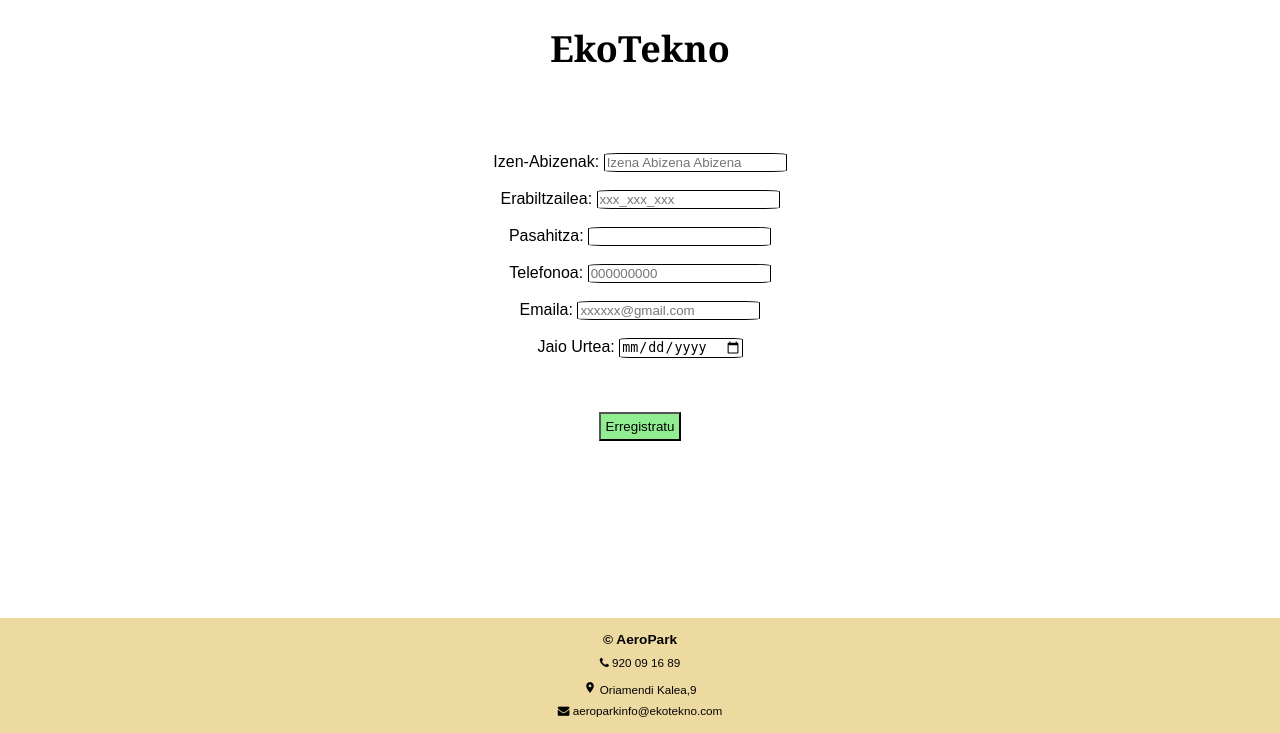
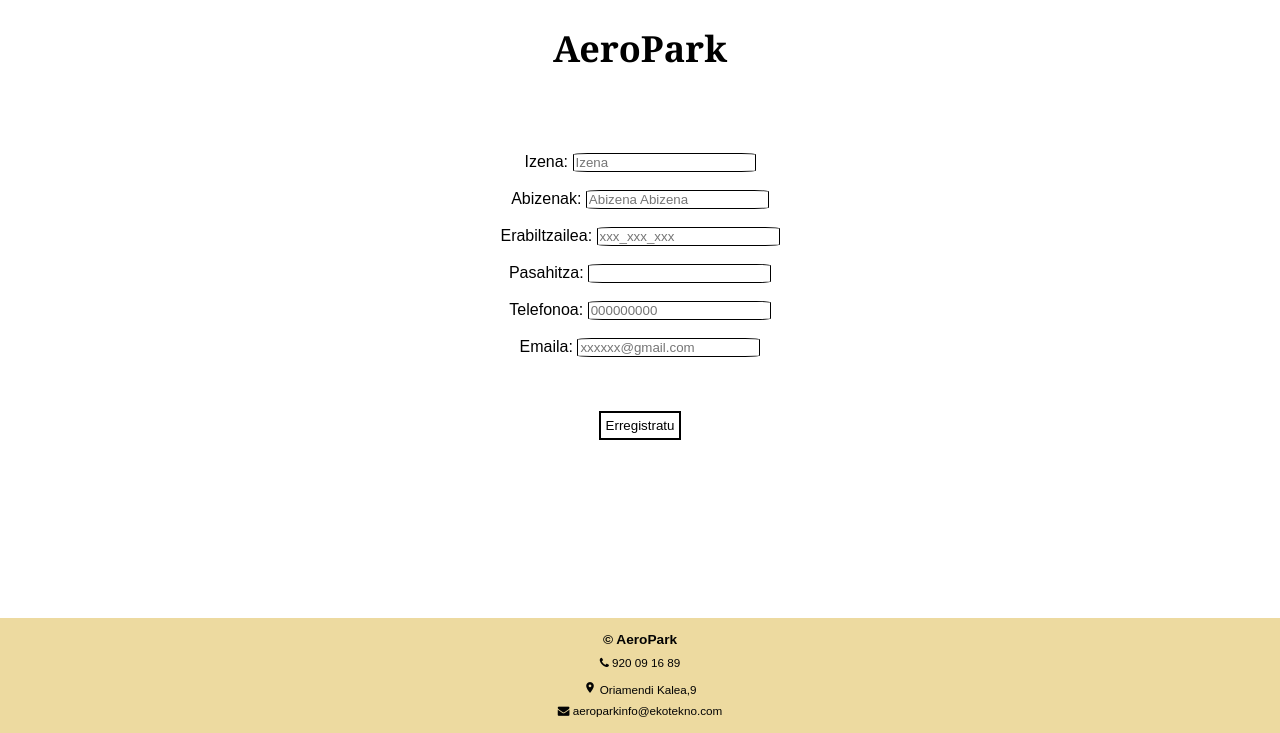
Before and after one commit to jul-aro-aye/Erronka3-3Taldea, a PHP site: page /erregistroOrria.php in a window 1280 px wide. Shown: the part 67-800 px from the top of the page. Run offline with PHP 8.4, Linux system fonts and the light colour scheme.

Commit message:
Erregistratzeko orria aldatuta eta bere funtzioak gauzatuta

```diff
--- a/CSS+Irudiak/css.css
+++ b/CSS+Irudiak/css.css
@@ -82,7 +82,8 @@
 
     #erregistratuBotoia {
         padding: 5px;
-        background-color: lightgreen;
+        background-color: #FFFFFF;
+        border: 2px solid #000000
     }
 
     input {
--- a/erregistroOrria/erregistroOrria.php
+++ b/erregistroOrria/erregistroOrria.php
@@ -13,11 +13,13 @@
     require_once("../header.php");
     ?>
     <div class="content-osoa">
-    <h1 id="enpresaIzena">EkoTekno</h1>
+    <h1 id="enpresaIzena">AeroPark</h1>
     <br><br>
     <form id="erregistroForm">
-        <label for="izenAbizenak">Izen-Abizenak:</label>
-        <input type="text" id="izenAbizenak" name="izenAbizenak" required placeholder="Izena Abizena Abizena"> <br><br>
+        <label for="izena">Izena:</label>
+        <input type="text" id="izena" name="izena" required placeholder="Izena"> <br><br>
+        <label for="abizenak">Abizenak:</label>
+        <input type="text" id="abizenak" name="abizenak" required placeholder="Abizena Abizena"> <br><br>
         <label for="erabiltzailea">Erabiltzailea:</label>
         <input type="text" id="erabiltzailea" name="erabiltzailea" required pattern="^[a-z]{3}_[a-z]{3}_[a-z]{3}$"
             title="Erabiltzailearen formatua ez da okerra, formatu egokia (xxx_xxx_xxx) da." placeholder="xxx_xxx_xxx">
@@ -26,12 +28,11 @@
         <input type="password" id="pasahitza" name="pasahitza" required
             pattern="^[a-zA-Z0-9!@#$%^&*()_+={}[\]:;<>,.?/-]{1,8}$"
             title="8 karakter maximo eduki behar ditu, letrak, simbolo eta zenbakiak erabiliz"> <br><br>
-        <label for="telefono">Telefonoa:</label>
-        <input type="text" id="telefono" name="telefono" required placeholder="000000000"> <br><br>
+        <label for="telefonoa">Telefonoa:</label>
+        <input type="text" id="telefonoa" name="telefonoa" required placeholder="000000000"> <br><br>
         <label for="emaila">Emaila:</label>
         <input type="email" id="emaila" name="emaila" placeholder="xxxxxx@gmail.com" required> <br><br>
-        <label for="jaio_urtea">Jaio Urtea:</label>
-        <input type="date" id="jaio_urtea" name="jaio_urtea" placeholder="0000-00-00" required> <br><br>
+
 
         <br><br>
 
@@ -51,24 +52,24 @@
             $('#erregistratuBotoia').on('click', function (e) {
                 e.preventDefault();
 
-                var izenabizenval = $("#izenAbizenak").val();
+                var izenaval = $("#izena").val();
+                var abizenval = $("#abizenak").val();
                 var erabiltzaileval = $("#erabiltzailea").val();
                 var pasahitzval = $("#pasahitza").val();
-                var telefonoval = $("#telefono").val();
+                var telefonoval = $("#telefonoa").val();
                 var emailval = $("#emaila").val();
-                var jaioval = $("#jaio_urtea").val();
 
                 $.ajax({
                     "url": "erregistroaGehitu.php",
                     "method": "POST",
                     "data": {
                         "akzioa": "erregistroaGehitu",
-                        "izenAbizenak": izenabizenval,
+                        "izena": izenaval,
+                        "abizenak": abizenval,
                         "erabiltzailea": erabiltzaileval,
                         "pasahitza": pasahitzval,
                         "telefono": telefonoval,
                         "emaila": emailval,
-                        "jaio_urtea": jaioval,
                     }
                 })
                     .done(function (erregistroa) {
--- a/saioaHasi/saioaBalidatu.php
+++ b/saioaHasi/saioaBalidatu.php
@@ -7,7 +7,7 @@ if (isset($_GET["erabiltzailea"]) && isset($_GET["pasahitza"])) {
     $pasahitza = $_GET["pasahitza"];
 
     $conn = konexioaSortu();
-    $sql = "SELECT erabiltzailea FROM 3erronka.bezeroa WHERE erabiltzailea=? AND pasahitza=?";
+    $sql = "SELECT erabiltzailea FROM bezeroa WHERE erabiltzailea=? AND pasahitza=?";
     $stmt = $conn->prepare($sql);
     $stmt->bind_param("ss", $erabiltzailea, $pasahitza);
     $stmt->execute();
```
Also changed, not shown: erregistroOrria/erregistroaGehitu.php (+11 -10 lines).
